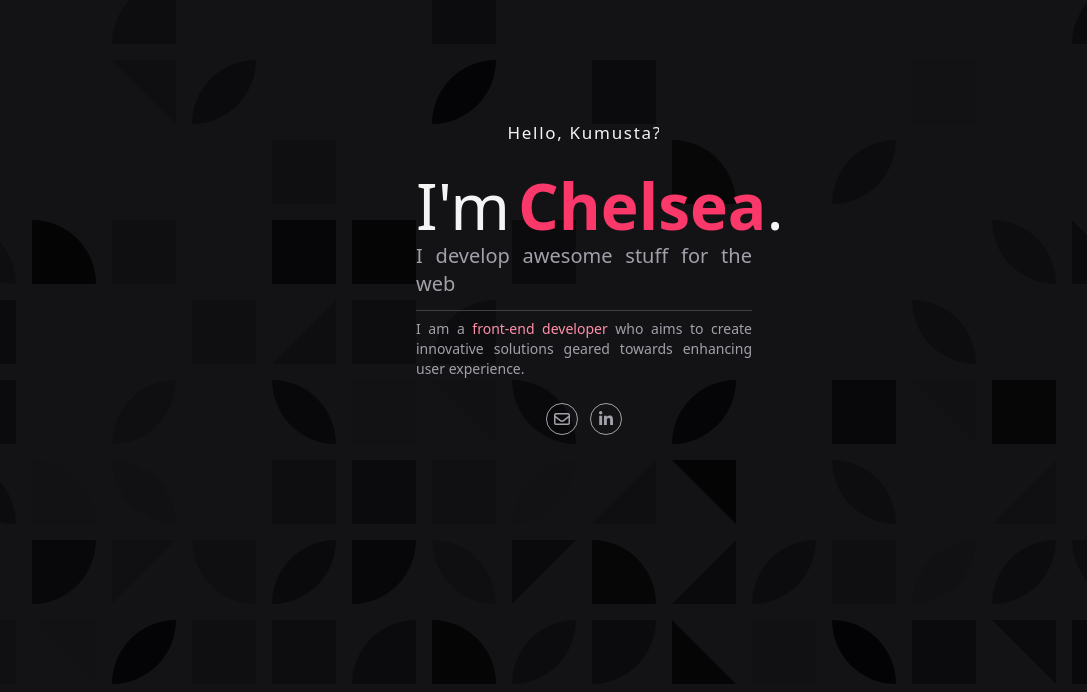
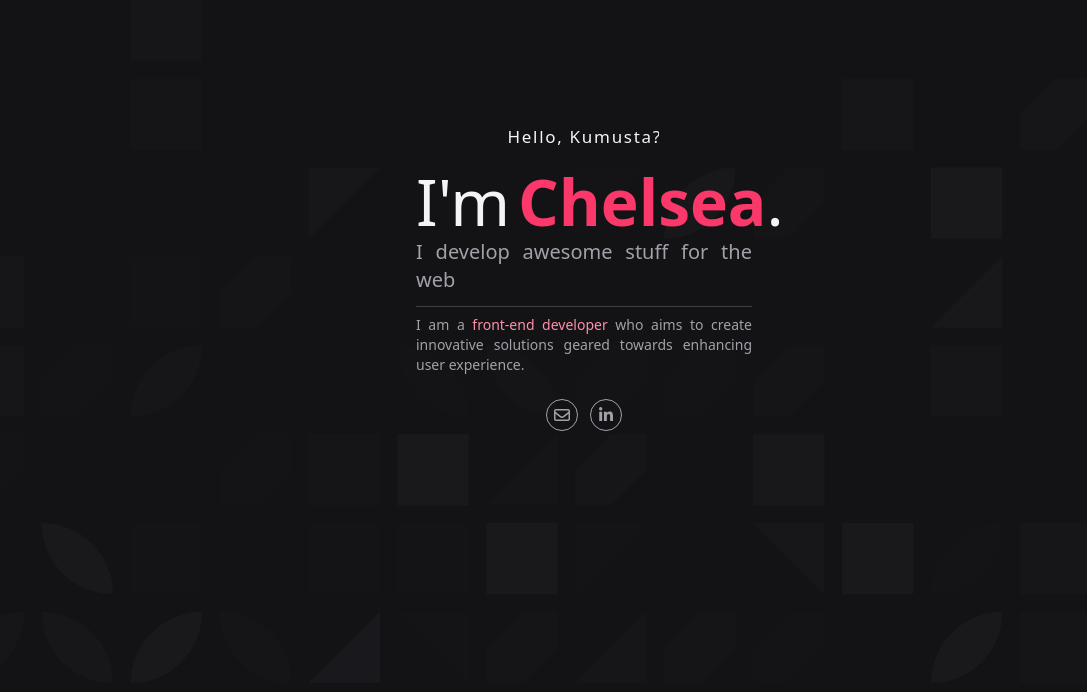
Before and after one commit to chelseyajoy/chelseyajoy.codes, an Angular app: page / in a window 1280 px wide. Shown: the part 108-800 px from the top of the page, without its empty margins (56-1143 px from the left). Built offline with nearby package versions, Linux system fonts and the light colour scheme.

Commit message:
Add dark bg

```diff
--- a/src/app/pages/main/main.component.html
+++ b/src/app/pages/main/main.component.html
@@ -1,6 +1,7 @@
-<div class="w-full h-full flex items-center justify-center bg-bground-pattern bg-primary-800 bg-blend-multiply">
-  <div class="z-10 w-[21rem] flex flex-col gap-2 items-center justify-center text-zinc-100">
-    <div class="text-[17px] pb-2">
+<div class="w-full h-full flex items-center justify-center bg-bground-pattern-dark relative">
+  <div class="z-0 w-full h-full bg-primary-800 opacity-90"></div>
+  <div class="absolute z-10 w-[21rem] flex flex-col gap-2 items-center justify-center text-zinc-100">
+    <div class="text-[17px]">
       <p class="typewriter animate-typing">Hello, Kumusta?</p>
     </div>
     <div class="w-full flex flex-col gap-1 pb-3 border-b border-zinc-700">
--- a/src/app/pages/main/main.component.scss
+++ b/src/app/pages/main/main.component.scss
@@ -21,6 +21,7 @@ app-main {
     animation: typing 3.5s steps(30, end),
     blinking-cursor .5s steps(20) infinite normal;
   }
+
   @keyframes typing{
     from{width: 0;}
     to{width: $typewriter-width;}
--- a/tailwind.config.js
+++ b/tailwind.config.js
@@ -28,7 +28,8 @@ module.exports = {
         }
       },
       backgroundImage: {
-        'bground-pattern': "url('assets/bg-pattern.svg')"
+        'bground-pattern': "url('assets/bg-pattern.svg')",
+        'bground-pattern-dark': "url('assets/bg-pattern-dark.svg')"
       }
     },
   },
```
Also changed, not shown: src/assets/bg-pattern-dark.svg (added).
